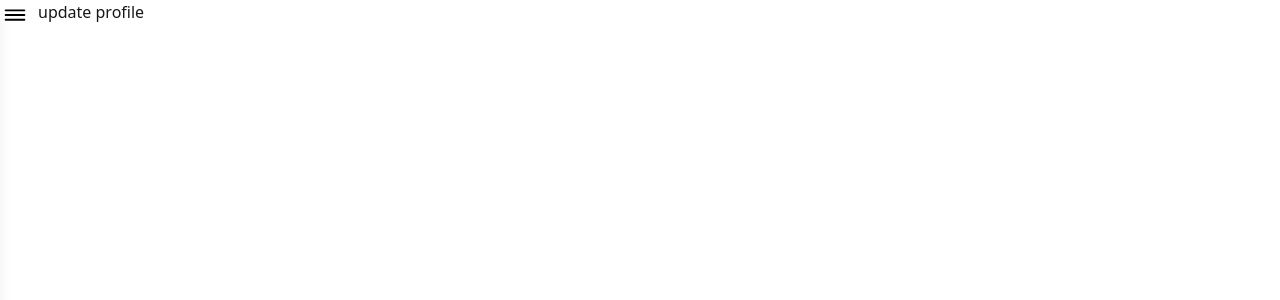
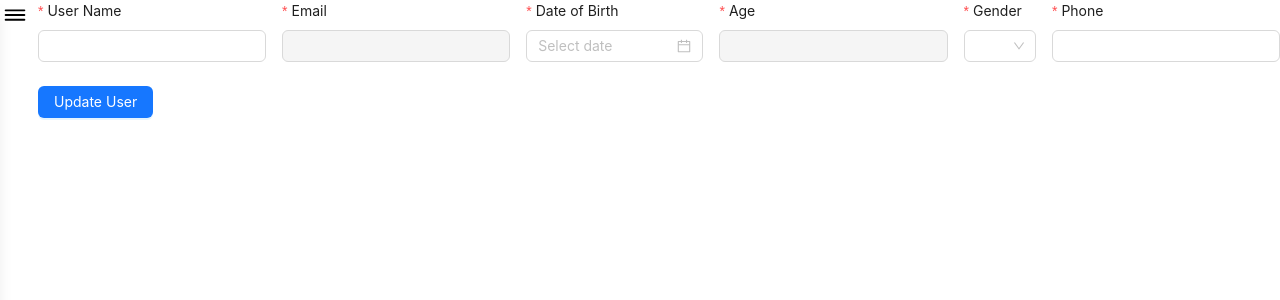
Before and after one commit to HIMU005/school_management_clilent, a React (Vite) app: page /dashboard/updateProfile in a window 1280 px wide. Shown: the top 300 px of the page. Built offline with nearby package versions, Linux system fonts and the light colour scheme; no server answers; sample sign-in values are in the browser's storage.

Commit message:
push for today rest of work will done tomorrow

```diff
--- a/package.json
+++ b/package.json
@@ -14,6 +14,7 @@
     "@tanstack/react-query": "^5.66.10",
     "antd": "^5.24.0",
     "axios": "^1.7.9",
+    "dayjs": "^1.11.13",
     "firebase": "^11.3.1",
     "react": "^19.0.0",
     "react-dom": "^19.0.0",
--- a/src/Pages/Dashboard/commonRoute/UpdateProfile.jsx
+++ b/src/Pages/Dashboard/commonRoute/UpdateProfile.jsx
@@ -1,5 +1,176 @@
+import { Button, DatePicker, Form, Input, Select } from "antd";
+import dayjs from "dayjs";
+import { useEffect, useState } from "react";
+import StudentUpdate from "../../../components/dashboard/UpdateForm/StudentUpdate";
+import useAuth from "../../../hooks/useAuth";
+import { axiosSecure } from "../../../hooks/useAxiosSecure";
+
 const UpdateProfile = () => {
-  return <div>update profile</div>;
+  const { user, loading, setLoading } = useAuth();
+  const { email } = user;
+  const { Option } = Select;
+
+  const [form] = Form.useForm();
+  const [userInfo, setUserInfo] = useState(null);
+  const [roleInfo, setRoleInfo] = useState(null);
+  const [classes, setClasses] = useState(null);
+
+  useEffect(() => {
+    if (email) {
+      fetchUserInfo();
+      fetchAllClassInfo();
+    }
+  }, [email]);
+
+  useEffect(() => {
+    if (userInfo) {
+      fetchRoleInfo();
+      form.setFieldsValue(userInfo); // Populate form fields when data is fetched
+    }
+  }, [userInfo, form]);
+
+  const fetchUserInfo = async () => {
+    try {
+      const { data } = await axiosSecure(`/api/user/${email}`);
+      setUserInfo(data?.data);
+    } catch (error) {
+      console.log(error);
+    }
+  };
+
+  const fetchAllClassInfo = async () => {
+    try {
+      const { data } = await axiosSecure(`/api/class`);
+      setClasses(data?.data);
+    } catch (error) {
+      console.log(error);
+    }
+  };
+
+  const fetchRoleInfo = async () => {
+    try {
+      // const {data} = await axiosSecure(`/api/`)
+      if (userInfo.role === "STUDENT") {
+        const { data } = await axiosSecure(
+          `/api/student/user_id/${userInfo.id}`
+        );
+        setRoleInfo(data.data);
+      }
+    } catch (error) {
+      console.log(error);
+    }
+  };
+
+  // Function to calculate age from DOB
+  const calculateAge = (dob) => {
+    if (!dob) return "";
+    return dayjs().diff(dayjs(dob), "year"); // Get difference in years
+  };
+
+  // Handle DOB change dynamically
+  const handleDobChange = (date) => {
+    const newAge = calculateAge(date);
+    console.log(newAge);
+    form.setFieldsValue({ age: newAge }); // Update age field dynamically
+  };
+
+  const handleSubmit = (values) => {
+    setLoading(true);
+    console.log(values);
+    console.log(values.dob.format("YYYY-MM-DD"));
+    setLoading(false);
+  };
+
+  return (
+    <Form form={form} layout="vertical" onFinish={handleSubmit}>
+      <div className="flex flex-col md:flex-row md:justify-between gap-4 w-full mx-auto ">
+        {/* name  */}
+        <Form.Item
+          label="User Name"
+          name="name"
+          rules={[
+            { required: true, message: "Please input your Name!" },
+            { type: "text", message: "Please enter a valid string!" },
+          ]}
+        >
+          <Input defaultValue={userInfo?.name} />
+        </Form.Item>
+
+        {/* email  */}
+        <Form.Item
+          label="Email"
+          name="email"
+          rules={[
+            { required: true, message: "Please input your Email!" },
+            { type: "email", message: "Please enter a valid email!" },
+          ]}
+        >
+          <Input defaultValue={userInfo?.email} disabled />
+        </Form.Item>
+
+        {/* DATE OF BIRTH  */}
+        <Form.Item
+          name="dob"
+          label="Date of Birth"
+          rules={[
+            { required: true, message: "Please select your date of birth" },
+          ]}
+        >
+          <DatePicker format="YYYY-MM-DD" onChange={handleDobChange} />
+        </Form.Item>
+
+        {/* Age Field (Auto Updates) */}
+        <Form.Item
+          name="age"
+          label="Age"
+          rules={[
+            {
+              required: true,
+              message: "Please input your Date of birth for age",
+            },
+          ]}
+        >
+          <Input disabled />
+        </Form.Item>
+
+        {/* Gender  */}
+        <Form.Item
+          name="gender"
+          label="Gender"
+          rules={[{ required: true, message: "Insert your Gender" }]}
+        >
+          <Select defaultValue={userInfo?.gender}>
+            <Option key={"male"} values="MALE">
+              MALE
+            </Option>
+            <Option key={"female"} values="FEMALE">
+              FEMALE
+            </Option>
+            <Option values="">select your gender</Option>
+          </Select>
+        </Form.Item>
+
+        {/* phone  */}
+        <Form.Item
+          label="Phone"
+          name="phone"
+          rules={[
+            { required: true, message: "Please input your Phone number!" },
+          ]}
+        >
+          <Input defaultValue={userInfo?.phone} />
+        </Form.Item>
+      </div>
+
+      {userInfo?.role === "STUDENT" && (
+        <StudentUpdate roleInfo={roleInfo} classes={classes} />
+      )}
+
+      <Button type="primary" htmlType="submit" loading={loading}>
+        Update User
+      </Button>
+    </Form>
+  );
 };
 
 export default UpdateProfile;
--- /dev/null
+++ b/src/components/dashboard/UpdateForm/StudentUpdate.jsx
@@ -0,0 +1,34 @@
+/* eslint-disable react/prop-types */
+import { Form, Input, Select } from "antd";
+
+const StudentUpdate = ({ roleInfo, classes }) => {
+  console.log(roleInfo?.id);
+  console.log(roleInfo);
+  const { Option } = Select;
+
+  return (
+    <>
+      <Form.Item
+        name={["roleData", "id"]}
+        label="Student Id"
+        initialValue={roleInfo?.id}
+      >
+        <Input value={roleInfo?.id} />
+      </Form.Item>
+
+      <Form.Item
+        name={["roleData", "class_id"]}
+        label="Section"
+        rules={[{ required: true }]}
+      >
+        <Select>
+          {classes.map((singleClass) => (
+            <Option key={singleClass?.id}>{singleClass?.name}</Option>
+          ))}
+        </Select>
+      </Form.Item>
+    </>
+  );
+};
+
+export default StudentUpdate;
```
Also changed, not shown: 1 other file (tests, documents, lock files or other folders).
